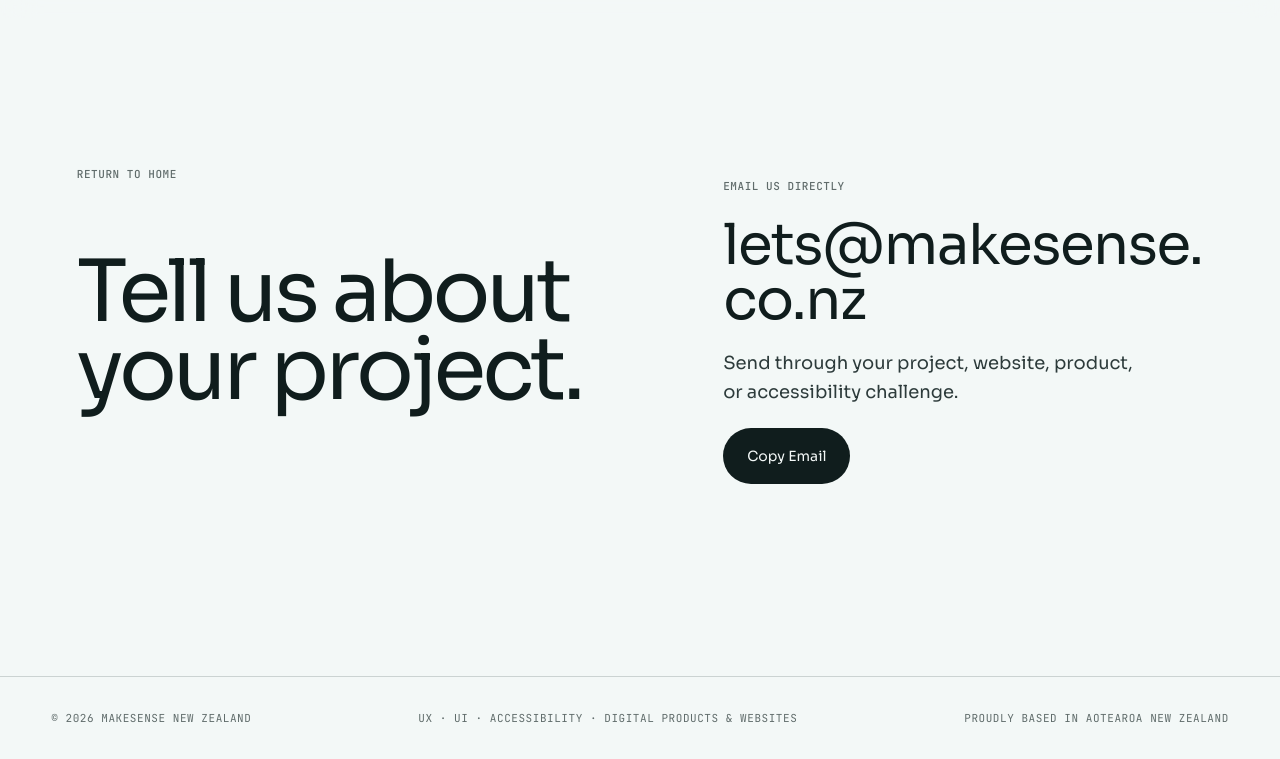
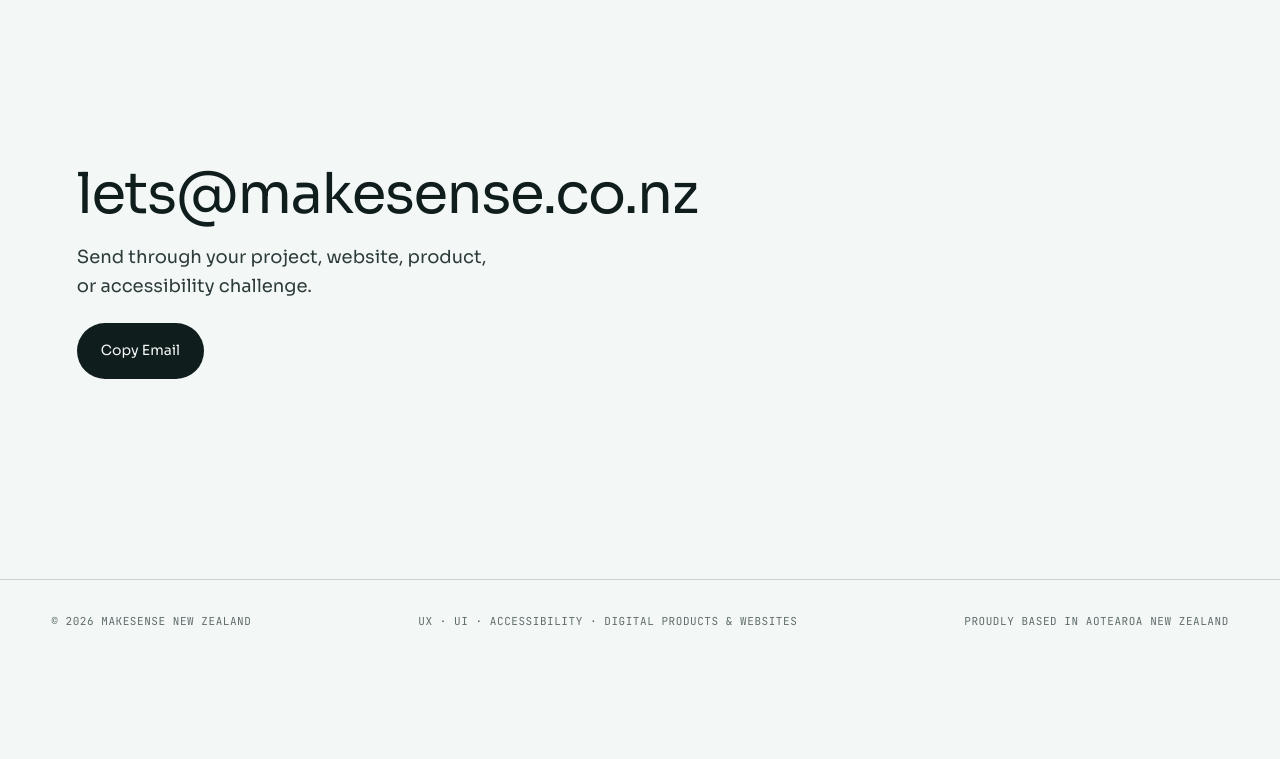
Before and after one commit to renzofauni/makesense, a website: page contact.html in a window 1280 px wide. Shown: the part 104-863 px from the top of the page. After the commit the page ends 800 px from the top, so only its background shows below. Drawn offline with Linux system fonts and the light colour scheme; a web font is replaced by a local one.

Commit message:
Simplify contact page email section

```diff
--- a/contact.html
+++ b/contact.html
@@ -21,7 +21,7 @@
     <link rel="preconnect" href="https://fonts.googleapis.com" />
     <link rel="preconnect" href="https://fonts.gstatic.com" crossorigin />
     <link href="https://fonts.googleapis.com/css2?family=Cal+Sans&display=swap" rel="stylesheet" />
-    <link rel="stylesheet" href="styles.css?v=20260717-email-contact" />
+    <link rel="stylesheet" href="styles.css?v=20260717-simple-contact" />
   </head>
   <body data-page="contact">
     <header class="site-header">
@@ -41,14 +41,8 @@
     </header>
 
     <main>
-      <section class="contact-page" aria-labelledby="contact-title">
-        <div class="contact-heading">
-          <a class="return-link" href="index.html">Return to home</a>
-          <h1 id="contact-title">Tell us about your project.</h1>
-        </div>
-
-        <div class="email-panel" aria-labelledby="email-title">
-          <p class="email-label" id="email-title">Email us directly</p>
+      <section class="contact-page" aria-label="Contact MakeSense">
+        <div class="email-panel">
           <a class="email-address" href="mailto:lets@makesense.co.nz">lets@makesense.co.nz</a>
           <p class="email-note">
             Send through your project, website, product, or accessibility challenge.
@@ -67,6 +61,6 @@
       <p>proudly based in aotearoa new zealand</p>
     </footer>
 
-    <script src="script.js?v=20260717-email-contact"></script>
+    <script src="script.js?v=20260717-simple-contact"></script>
   </body>
 </html>
--- a/styles.css
+++ b/styles.css
@@ -288,8 +288,7 @@ dd {
 
 .hero h1,
 .services > .section-intro h1,
-.approach h2,
-.contact-heading h1 {
+.approach h2 {
   width: 100%;
   max-width: 1050px;
   font-family: var(--headline);
@@ -302,8 +301,7 @@ dd {
 
 .hero h1 span,
 .services > .section-intro h1 span,
-.approach h2 span,
-.contact-heading h1 span {
+.approach h2 span {
   color: var(--sage);
 }
 
@@ -527,42 +525,8 @@ h3 {
 }
 
 .contact-page {
-  display: grid;
-  grid-template-columns: minmax(0, 1fr) minmax(320px, 480px);
-  gap: 70px;
   min-height: calc(100svh - 239px);
-  align-items: start;
   padding: 148px var(--page-pad) 150px;
-}
-
-.contact-heading {
-  display: flex;
-  min-width: 0;
-  flex-direction: column;
-  gap: 70px;
-}
-
-.contact-heading h1 {
-  max-width: 720px;
-}
-
-.return-link,
-.email-label {
-  color: var(--muted);
-  font-family: var(--mono);
-  font-size: 11px;
-  font-weight: 500;
-  letter-spacing: 0.05em;
-  line-height: 1.5;
-  text-transform: uppercase;
-}
-
-.return-link {
-  width: fit-content;
-}
-
-.return-link:hover {
-  color: var(--sage);
 }
 
 .email-panel {
@@ -570,8 +534,7 @@ h3 {
   flex-direction: column;
   align-items: flex-start;
   gap: 22px;
-  width: 100%;
-  padding-top: 12px;
+  max-width: 760px;
 }
 
 .email-address {
@@ -700,13 +663,8 @@ h3 {
   }
 
   .contact-page {
-    grid-template-columns: 1fr;
     min-height: auto;
     padding-top: 92px;
-  }
-
-  .contact-heading {
-    gap: 42px;
   }
 }
 
```
Also changed, not shown: index.html (+2 -2 lines), services.html (+2 -2 lines).
